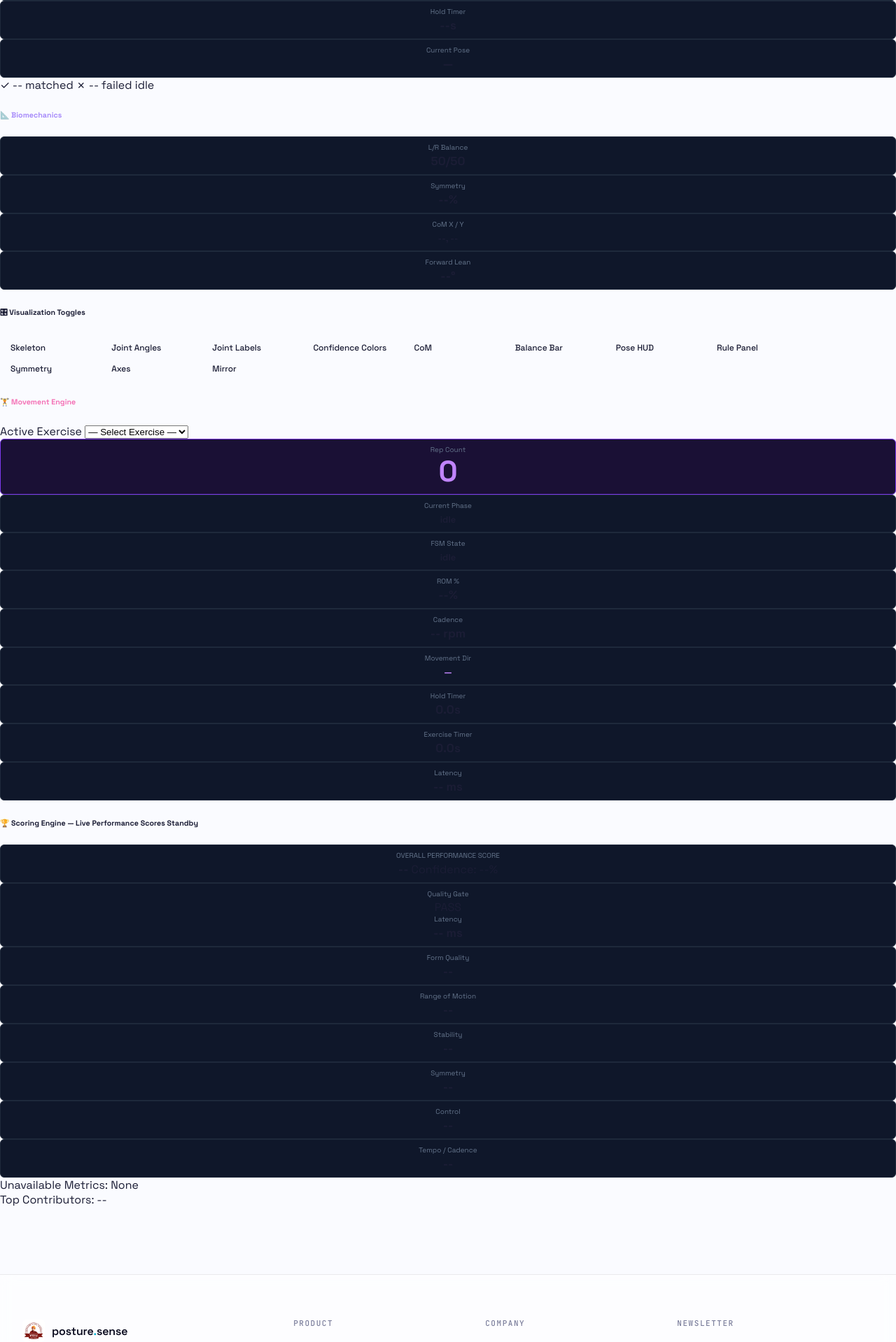
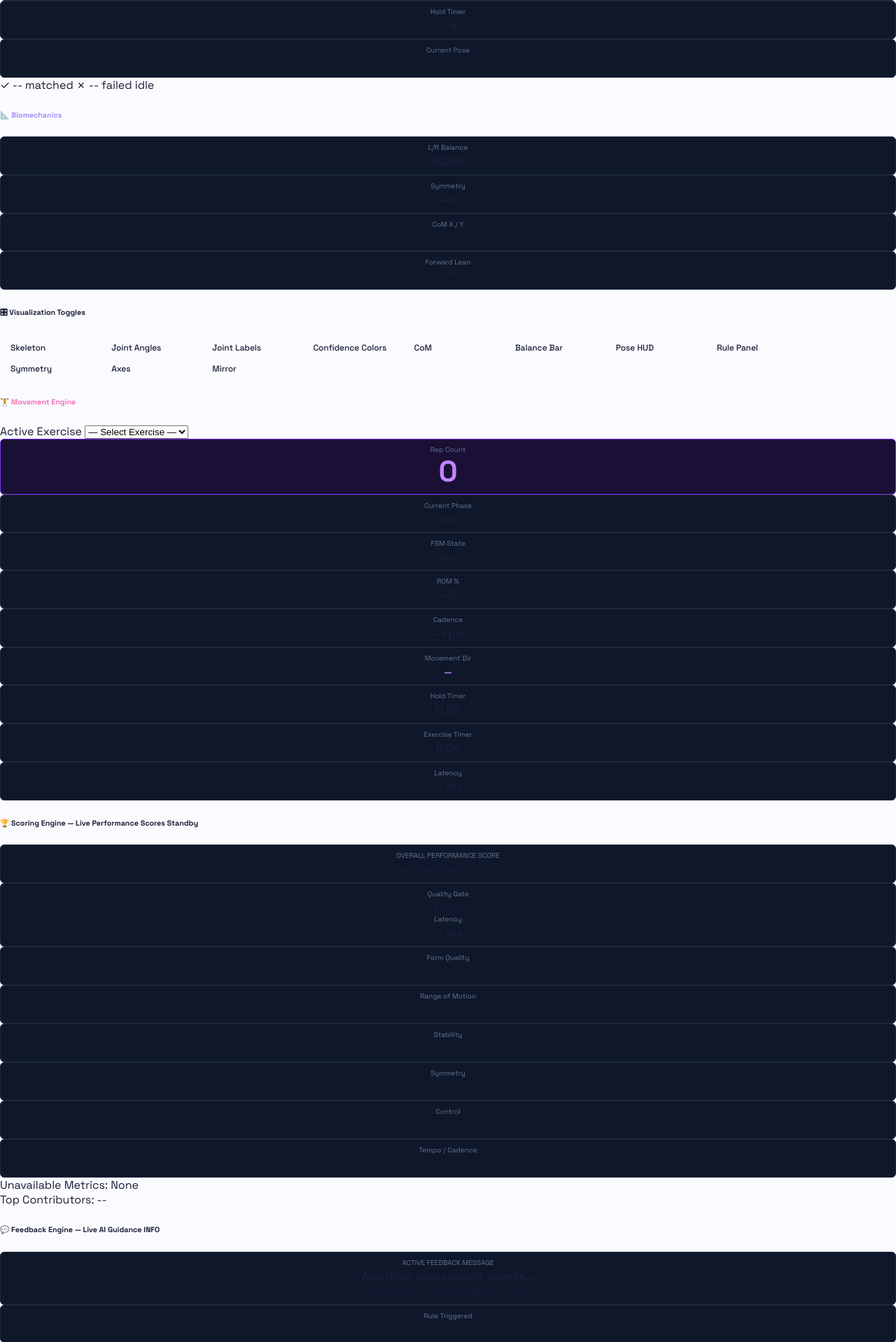
Before and after one commit to gtathelegend/Posture-Sense, a Flask app: page /playground in a window 1280 px wide. Shown: the part 1113-3031 px from the top of the page at 70% size. Run offline with Flask 3, Linux system fonts and the light colour scheme.

Commit message:
feat: implement feedback prioritization and deduplication

```diff
--- a/static/assets/js/utils/debug_overlay.js
+++ b/static/assets/js/utils/debug_overlay.js
@@ -133,6 +133,16 @@ export class DebugOverlay {
                  &nbsp; ROM: <span id="dbg-score-rom" style="color:#38bdf8;">—</span></div>
             <div>Stability: <span id="dbg-score-stab" style="color:#a78bfa;">—</span>
                  &nbsp; Symmetry: <span id="dbg-score-symm" style="color:#a78bfa;">—</span></div>
+            <hr style="border-color:#1e293b;margin:6px 0;">
+
+            <!-- Feedback Engine -->
+            <div style="color:#22c55e;font-weight:700;margin-bottom:3px;">💬 Feedback Engine  <span style="color:#64748b;font-size:10px;">Priority 9</span></div>
+            <div>Generated: <span id="dbg-fb-count" style="color:#4ade80;">0</span>
+                 &nbsp; Active Queue: <span id="dbg-fb-active" style="color:#38bdf8;">0</span></div>
+            <div>Highest Severity: <span id="dbg-fb-sev" style="color:#f87171;">info</span>
+                 &nbsp; Latency: <span id="dbg-fb-lat" style="color:#4ade80;">—</span> ms</div>
+            <div>Last Feedback: <span id="dbg-fb-last" style="color:#fde047;font-size:11px;">None</span></div>
+            <div>Active Rules: <span id="dbg-fb-rules" style="color:#c084fc;">0</span></div>
 
             <div style="margin-top:10px;color:#475569;font-size:10px;text-align:right;">
                 Press CTRL+SHIFT+D to close
@@ -231,6 +241,17 @@ export class DebugOverlay {
             this._set('dbg-score-stab',    rep?.components?.stability?.score !== undefined ? `${rep.components.stability.score}%` : '—');
             this._set('dbg-score-symm',    rep?.components?.symmetry?.score !== undefined ? `${rep.components.symmetry.score}%` : '—');
         }
+
+        // Feedback Engine metrics
+        if (window.feedbackEngine) {
+            const fd = window.feedbackEngine.getDiagnostics();
+            this._set('dbg-fb-count',  fd.metrics.generatedCount);
+            this._set('dbg-fb-active', fd.metrics.activeFeedbackCount);
+            this._set('dbg-fb-sev',    fd.metrics.highestSeverity.toUpperCase());
+            this._set('dbg-fb-lat',    `${fd.metrics.generationLatencyMs} ms`);
+            this._set('dbg-fb-last',   fd.metrics.lastFeedbackMessage);
+            this._set('dbg-fb-rules',  fd.metrics.activeRulesCount);
+        }
     }
 
 
--- a/templates/playground.html
+++ b/templates/playground.html
@@ -39,13 +39,14 @@
   <div class="row mb-3 align-items-center">
     <div class="col">
       <h4 class="mb-0 text-white fw-bold">🏆 PostureSense AI Pipeline — Developer Playground</h4>
-      <p class="text-muted small mb-0">Real-time perception, biomechanics, pose recognition, movement tracking, and scoring engine (Priority 1–8).</p>
+      <p class="text-muted small mb-0">Real-time perception, biomechanics, pose recognition, movement tracking, scoring, and feedback engine (Priority 1–9).</p>
     </div>
     <div class="col-auto d-flex gap-2 align-items-center">
       <span id="pill-cam"   class="badge bg-secondary">Camera Stopped</span>
       <span id="pill-viz"   class="badge bg-secondary">Visualization Standby</span>
       <span id="pill-mv"    class="badge bg-secondary">Movement Standby</span>
       <span id="pill-score" class="badge bg-secondary">Scoring Standby</span>
+      <span id="pill-fb"    class="badge bg-secondary">Feedback Standby</span>
       <span id="pill-fps"   class="badge bg-dark border border-secondary text-info">-- FPS</span>
     </div>
   </div>
@@ -292,6 +293,44 @@
         </div>
       </div>
 
+      <!-- Feedback Engine Card -->
+      <div class="card bg-dark border-secondary text-white p-3">
+        <h6 class="border-bottom border-secondary pb-2 mb-2 text-success d-flex justify-content-between align-items-center">
+          <span>💬 Feedback Engine — Live AI Guidance</span>
+          <span class="badge bg-success text-dark" id="fb-severity">INFO</span>
+        </h6>
+
+        <div class="metric-box bg-dark border-success p-2 mb-2">
+          <span class="label text-success fw-bold">ACTIVE FEEDBACK MESSAGE</span>
+          <span class="value text-light fw-bold fs-6 d-block my-1" id="fb-message">Awaiting assessment events…</span>
+          <div class="d-flex justify-content-between text-muted small mt-1">
+            <span>Category: <span id="fb-cat" class="text-info">--</span></span>
+            <span>Confidence: <span id="fb-conf" class="text-warning">--%</span></span>
+          </div>
+        </div>
+
+        <div class="row g-2 small text-muted">
+          <div class="col-6">
+            <div class="metric-box p-2">
+              <span class="label">Rule Triggered</span>
+              <span class="value text-info small" id="fb-rule" style="font-size:11px;">—</span>
+            </div>
+          </div>
+          <div class="col-6">
+            <div class="metric-box p-2">
+              <span class="label">Metric Source</span>
+              <span class="value text-primary small" id="fb-src" style="font-size:11px;">—</span>
+            </div>
+          </div>
+          <div class="col-12 mt-1">
+            <div class="metric-box p-2 text-start" style="font-size:11px;">
+              <span class="label text-center d-block">MEASURABLE EVIDENCE</span>
+              <span id="fb-evidence" class="text-light font-monospace d-block text-center mt-1">--</span>
+            </div>
+          </div>
+        </div>
+      </div>
+
     </div><!-- /right panel -->
   </div><!-- /row -->
 </div><!-- /container -->
@@ -305,6 +344,7 @@ import { PoseRuleEngine }      from '/static/assets/js/engines/pose_rule_engine.
 import { VisualizationEngine } from '/static/assets/js/engines/visualization_engine.js';
 import { MovementEngine }      from '/static/assets/js/engines/movement_engine.js';
 import { ScoringEngine }       from '/static/assets/js/engines/scoring_engine.js';
+import { FeedbackEngine }      from '/static/assets/js/engines/feedback_engine.js';
 
 document.addEventListener('DOMContentLoaded', async () => {
 
@@ -326,6 +366,7 @@ document.addEventListener('DOMContentLoaded', async () => {
   const vizEngine  = new VisualizationEngine();
   const mvEngine   = new MovementEngine();
   const scoreEngine= new ScoringEngine(bus);
+  const fbEngine   = new FeedbackEngine(bus);
 
   // Wire event bus notifications for browser demo
   const origBioProc = bioEngine.processBiomechanics.bind(bioEngine);
@@ -348,6 +389,7 @@ document.addEventListener('DOMContentLoaded', async () => {
   window.vizEngine      = vizEngine;
   window.movementEngine = mvEngine;
   window.scoringEngine  = scoreEngine;
+  window.feedbackEngine = fbEngine;
 
   // ── DOM refs ─────────────────────────────────────────────────────────────
   const video       = document.getElementById('viz-video');
@@ -381,6 +423,7 @@ document.addEventListener('DOMContentLoaded', async () => {
   await vizEngine.initialize();
   await mvEngine.initialize();
   await scoreEngine.initialize();
+  await fbEngine.initialize();
 
   // ── Start ────────────────────────────────────────────────────────────────
   btnStart.addEventListener('click', async () => {
@@ -403,11 +446,14 @@ document.addEventListener('DOMContentLoaded', async () => {
       await vizEngine.start(canvas, video);
       await mvEngine.start();
       await scoreEngine.start();
+      await fbEngine.start();
 
       document.getElementById('pill-mv').className    = 'badge bg-success';
       document.getElementById('pill-mv').textContent   = 'Movement Active';
       document.getElementById('pill-score').className = 'badge bg-success';
       document.getElementById('pill-score').textContent= 'Scoring Active';
+      document.getElementById('pill-fb').className    = 'badge bg-success';
+      document.getElementById('pill-fb').textContent   = 'Feedback Active';
 
       document.getElementById('pill-cam').className = 'badge bg-success';
       document.getElementById('pill-cam').textContent = 'Camera Live';
@@ -428,23 +474,26 @@ document.addEventListener('DOMContentLoaded', async () => {
     const running = vizEngine.status === 'running';
     if (running) {
       camEngine.pause(); mpEngine.pause(); lmEngine.pause();
-      bioEngine.pause(); poseEngine.pause(); vizEngine.pause(); mvEngine.pause(); scoreEngine.pause();
+      bioEngine.pause(); poseEngine.pause(); vizEngine.pause(); mvEngine.pause(); scoreEngine.pause(); fbEngine.pause();
       btnPause.textContent = '▶ Resume';
       document.getElementById('pill-viz').textContent   = 'Visualization Paused';
       document.getElementById('pill-mv').textContent    = 'Movement Paused';
       document.getElementById('pill-score').textContent = 'Scoring Paused';
+      document.getElementById('pill-fb').textContent    = 'Feedback Paused';
     } else {
       camEngine.resume(); mpEngine.resume(); lmEngine.resume();
-      bioEngine.resume(); poseEngine.resume(); vizEngine.resume(); mvEngine.resume(); scoreEngine.resume();
+      bioEngine.resume(); poseEngine.resume(); vizEngine.resume(); mvEngine.resume(); scoreEngine.resume(); fbEngine.resume();
       btnPause.textContent = '⏸ Pause';
       document.getElementById('pill-viz').textContent   = 'Visualization Active';
       document.getElementById('pill-mv').textContent    = 'Movement Active';
       document.getElementById('pill-score').textContent = 'Scoring Active';
+      document.getElementById('pill-fb').textContent    = 'Feedback Active';
     }
   });
 
   // ── Stop ─────────────────────────────────────────────────────────────────
   btnStop.addEventListener('click', async () => {
+    await fbEngine.stop();
     await scoreEngine.stop();
     await mvEngine.stop();
     await vizEngine.stop();
@@ -466,6 +515,8 @@ document.addEventListener('DOMContentLoaded', async () => {
     document.getElementById('pill-mv').textContent   = 'Movement Standby';
     document.getElementById('pill-score').className = 'badge bg-secondary';
     document.getElementById('pill-score').textContent= 'Scoring Standby';
+    document.getElementById('pill-fb').className    = 'badge bg-secondary';
+    document.getElementById('pill-fb').textContent   = 'Feedback Standby';
 
     btnStart.disabled = false;
     btnPause.disabled = true;
@@ -501,6 +552,7 @@ document.addEventListener('DOMContentLoaded', async () => {
     const bd = bioEngine.getDiagnostics();
     const md = mvEngine.getDiagnostics();
     const sd = scoreEngine.getDiagnostics();
+    const fd = fbEngine.getDiagnostics();
 
     mFps.textContent     = vd.metrics.renderFps;
     mLat.textContent     = `${vd.metrics.visualizationLatencyMs} ms`;
@@ -562,6 +614,34 @@ document.addEventListener('DOMContentLoaded', async () => {
         .map(([k, c]) => `${k.toUpperCase()} (+${c.contribution})`);
       document.getElementById('sc-top').textContent = topContribs.length > 0 ? topContribs.join(', ') : '--';
     }
+
+    // Feedback Engine metrics
+    const activeFb = fbEngine._activeFeedback || [];
+    if (activeFb.length > 0) {
+      const top = activeFb[0];
+      document.getElementById('fb-message').textContent = top.message;
+      document.getElementById('fb-severity').textContent = top.severity.toUpperCase();
+      document.getElementById('fb-severity').className = `badge ${top.severity === 'critical' ? 'bg-danger' : top.severity === 'high' ? 'bg-warning text-dark' : 'bg-info text-dark'}`;
+      document.getElementById('fb-cat').textContent = top.category;
+      document.getElementById('fb-conf').textContent = `${(top.confidence * 100).toFixed(0)}%`;
+      document.getElementById('fb-rule').textContent = top.rule_triggered;
+      document.getElementById('fb-src').textContent = top.metric_source;
+
+      if (top.evidence) {
+        document.getElementById('fb-evidence').textContent = `val=${top.evidence.raw_value}${top.evidence.unit} | thresh=${top.evidence.threshold}${top.evidence.unit} | diff=${top.evidence.difference}`;
+      } else {
+        document.getElementById('fb-evidence').textContent = '--';
+      }
+    } else {
+      document.getElementById('fb-message').textContent = 'Form & execution are looking good!';
+      document.getElementById('fb-severity').textContent = 'GOOD';
+      document.getElementById('fb-severity').className = 'badge bg-success';
+      document.getElementById('fb-cat').textContent = 'General';
+      document.getElementById('fb-conf').textContent = '100%';
+      document.getElementById('fb-rule').textContent = '—';
+      document.getElementById('fb-src').textContent = '—';
+      document.getElementById('fb-evidence').textContent = 'No active issues detected';
+    }
   }, 500);
 
 });
```
Also changed, not shown: tests/test_feedback_engine.py (added, +216 -0 lines).
